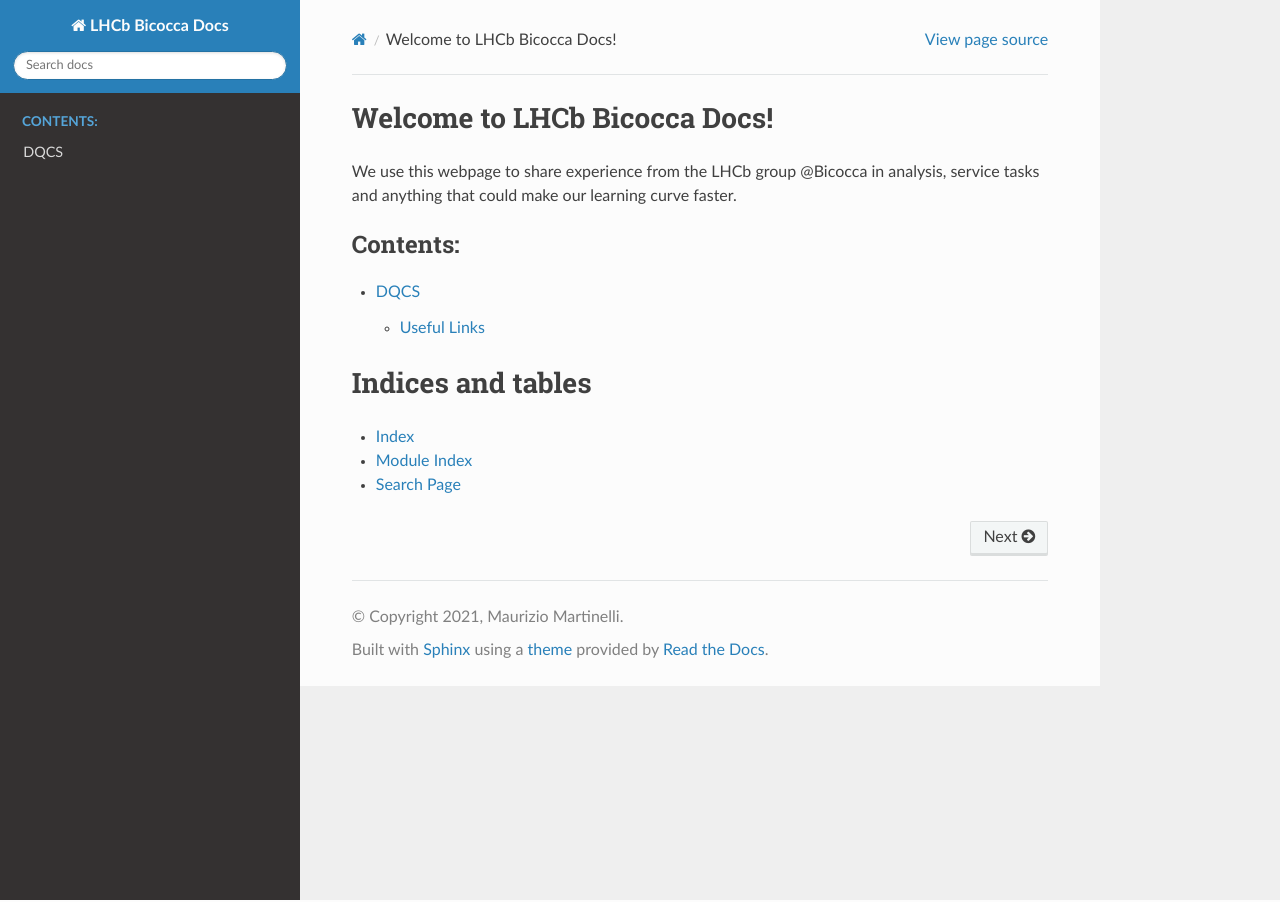
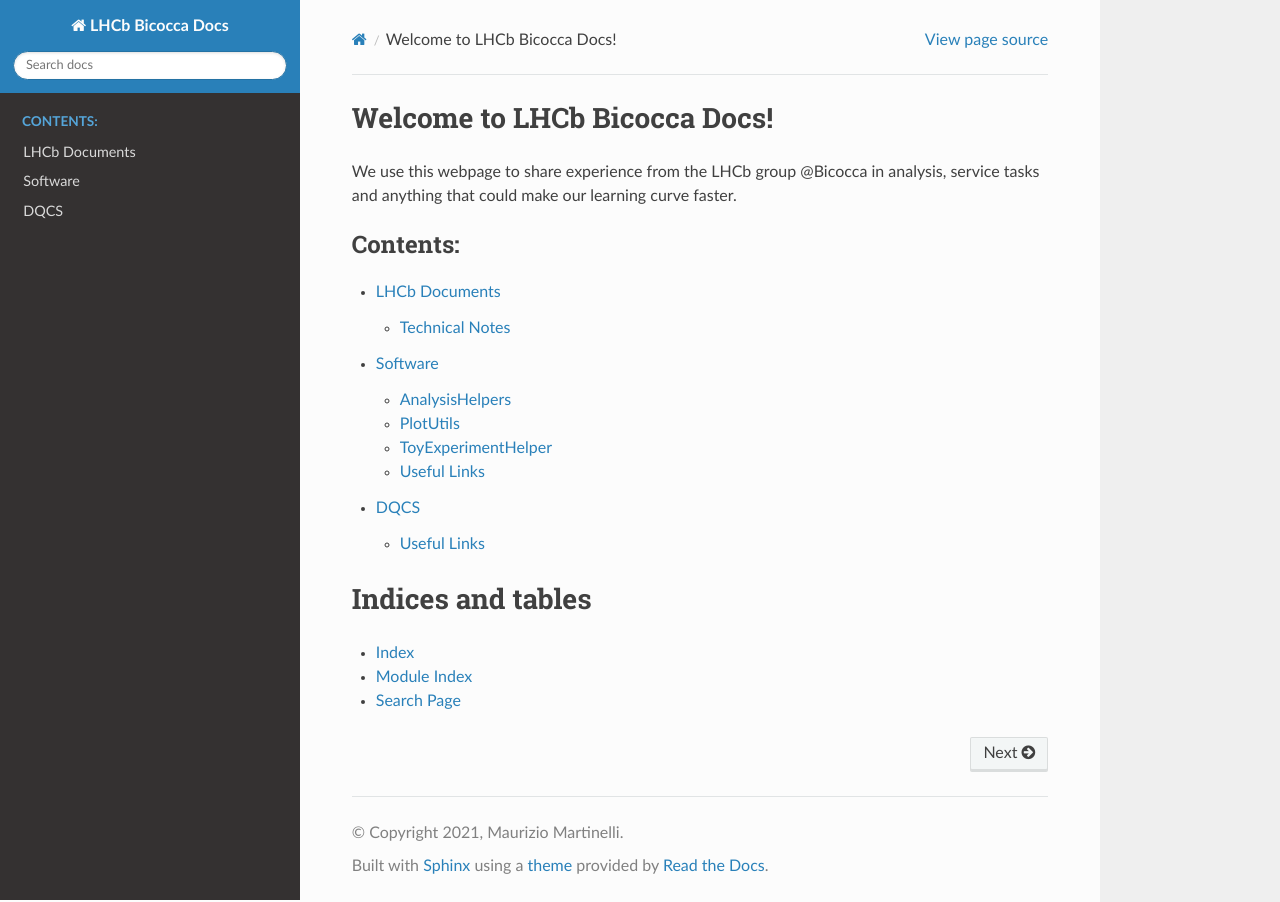
Before and after one commit to lhcb-bicocca/documentation, a Sphinx documentation site: the page built from docs/source/index.rst, in a window 1280 px wide. Built offline with Sphinx 7.4.7 and the Read the Docs theme 2.0.0, drawn with Linux system fonts in a browser that asks for light colours.

Commit message:
added a couple of sections on lhcb documents and useful software

```diff
--- a/docs/source/index.rst
+++ b/docs/source/index.rst
@@ -13,6 +13,8 @@ service tasks and anything that could make our learning curve faster.
    :maxdepth: 2
    :caption: Contents:
 
+   lhcbdocs
+   software
    dqcs
 
 
--- /dev/null
+++ b/docs/source/lhcbdocs.rst
@@ -0,0 +1,7 @@
+LHCb Documents
+##############
+This page collects some useful documents related to LHCb and Particle Physics.
+
+Technical Notes
+^^^^^^^^^^^^^^^
+ - `Trigger in Run1 <https://cds.cern.ch/record/1970930>`_
```
Also changed, not shown: docs/source/software.rst (added, +23 -0 lines).
